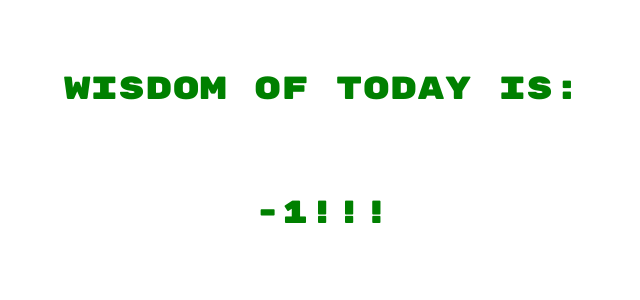
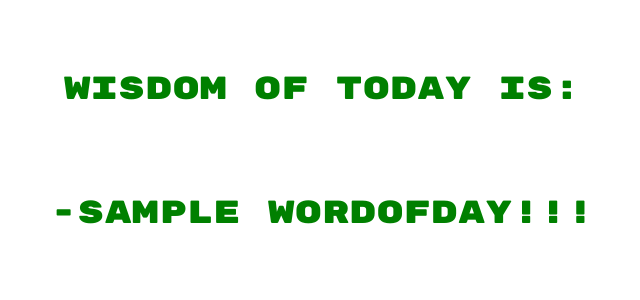
Before and after one commit to charliechocho/flaskApp, a Flask app: template web-app/templates/index2.html in a window 1280 px wide. Shown: the part 135-435 px from the top of the page, without its empty margins (318-958 px from the left). Run offline with Flask 2, Linux system fonts and the light colour scheme; the template is opened without the code that fills it: most values are stand-ins (such as "Sample title", 1, 10 or a date in 2020); some web fonts are replaced.

Commit message:
changed app code and webpage

```diff
--- a/web-app/app.py
+++ b/web-app/app.py
@@ -1,7 +1,8 @@
 from flask import Flask, render_template
 import random
 
-tanzu_quotes = ['Tanzu Rules', 'Tanzu World', 'Tanzu Rocks', 'Tanzu is Swahili for branches']
+tanzu_quotes = ['Tanzu Rules', 'Tanzu World', 'Tanzu Rocks',
+'Tanzu is Swahili for branches', 'VMware Tanzu']
 
 app = Flask(__name__)
 
@@ -9,7 +10,7 @@ app = Flask(__name__)
 
 def index():
     show_text = random.choice(tanzu_quotes)
-    return render_template("index2.html", count = show_text)
+    return render_template("index2.html", wordofday = show_text)
 
 if __name__ == "__main__":
     app.run(debug = True, host="0.0.0.0", port=80)
--- a/web-app/templates/index2.html
+++ b/web-app/templates/index2.html
@@ -20,5 +20,5 @@
 <div>
     <h1>Welcome To Tanzu World!</h1><br>
     <p>Wisdom of today is:</p><br>
-    <p> -{{ count }}!!!</p>
+    <p> -{{ wordofday }}!!!</p>
 </div>
```
